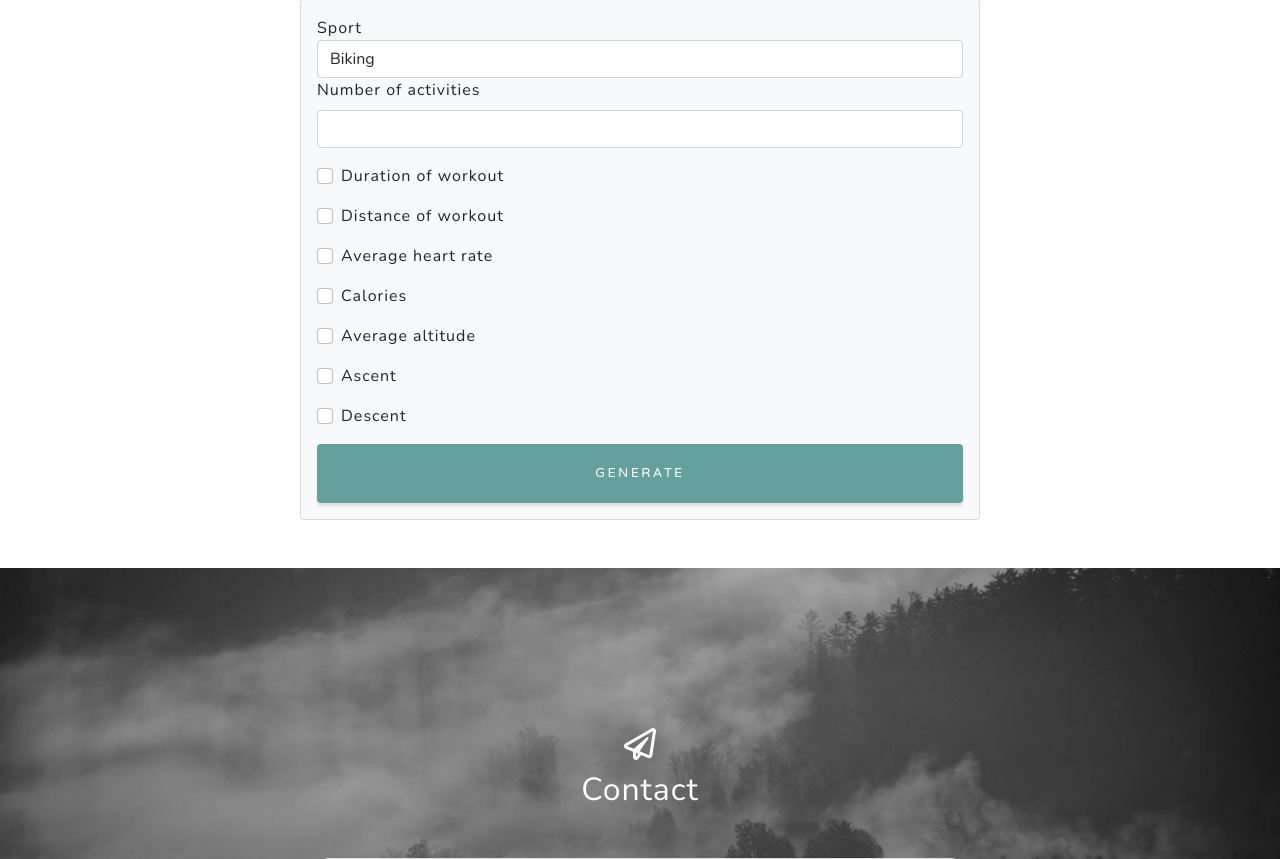
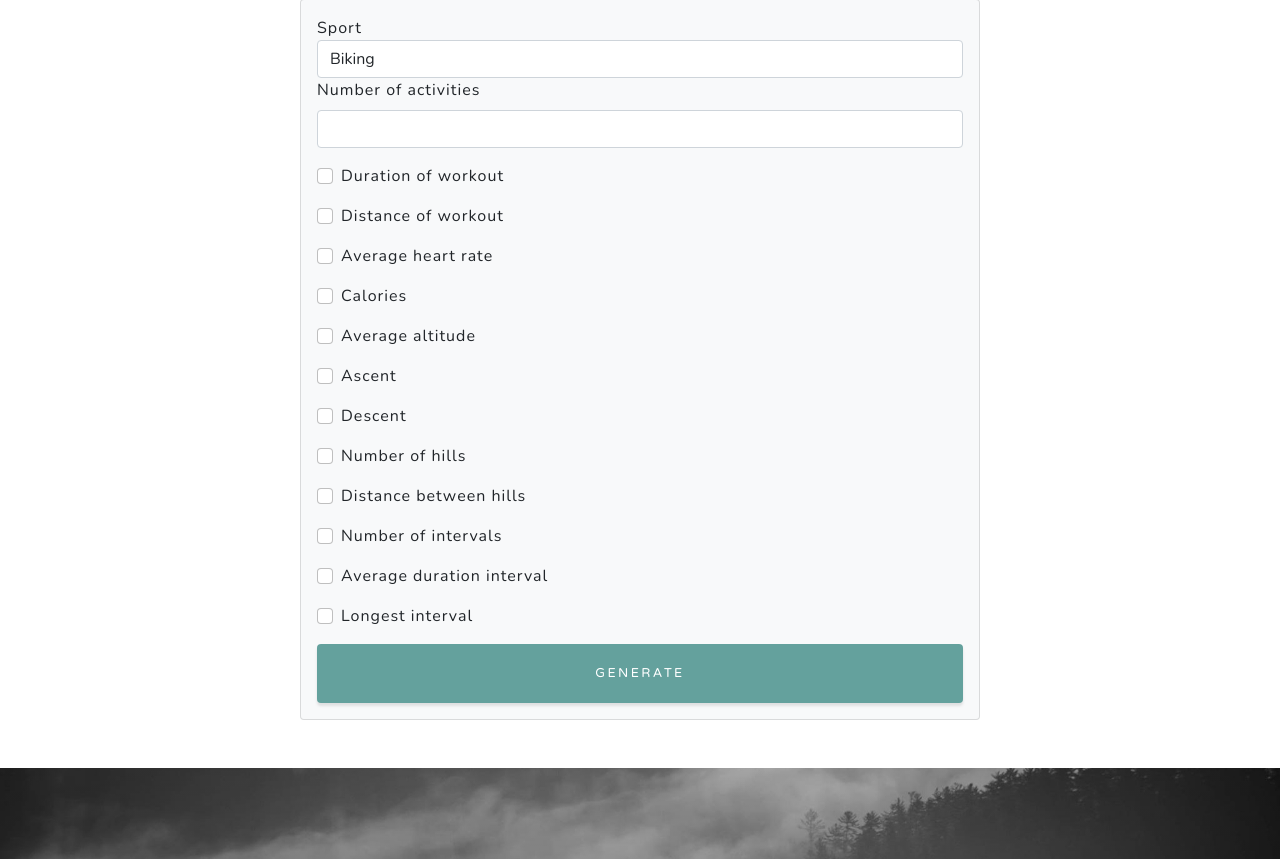
Before and after one commit to FaricSamo/SportyDataGen-App, a Flask app: page / in a window 1280 px wide. Shown: the part 625-1484 px from the top of the page. Run offline with Flask 2, Linux system fonts and the light colour scheme; some libraries are stand-ins or nearby versions.

Commit message:
added parameters for generator

```diff
--- a/app.py
+++ b/app.py
@@ -47,12 +47,17 @@ def results():
         #pace = request.form.get("pace")
         ascent = request.form.get("ascent")
         descent = request.form.get("descent")
+        number_of_hills = request.form.get("number_of_hills")
+        distance_between_hills = request.form.get("distance_between_hills")
+        number_of_intervals = request.form.get("number_of_intervals")
+        average_interval_duration = request.form.get("average_interval_duration")
+        longest_interval = request.form.get("longest_interval")
         #intensity = request.form.get("intensity")
         #clusters = request.form.get("clusters")
         #approach = request.form.get("approach")
         #allowMissData = request.form.get("allowMissData")
 
-        all_parameters.update({"duration":duration, "distance":distance, "heart_rate":heart_rate, "calories":calories, "avg_altitude":avg_altitude, "max_altitude":max_altitude, "ascent":ascent, "descent":descent})
+        all_parameters.update({"duration":duration, "distance":distance, "heart_rate":heart_rate, "calories":calories, "avg_altitude":avg_altitude, "max_altitude":max_altitude, "ascent":ascent, "descent":descent, "number_of_hills":number_of_hills, "distance_between_hills":distance_between_hills, "number_of_intervals":number_of_intervals, "average_interval_duration":average_interval_duration, "longest_interval":longest_interval})
         #all_parameters = {activity_type, number_activities, duration, distance, hr_avg, calories, altitude_avg, altitude_max, pace, ascent, descent, allowMissData}
 
         if number_activities.isnumeric():
--- a/templates/generator.html
+++ b/templates/generator.html
@@ -63,6 +63,26 @@
                         <input type="checkbox" class="form-check-input" id="descent" name="descent">
                         <label class="form-check-label" for="descent">Descent</label>
                     </div>
+                    <div class="mb-3 form-check">
+                        <input type="checkbox" class="form-check-input" id="number_of_hills" name="number_of_hills">
+                        <label class="form-check-label" for="number_of_hills">Number of hills</label>
+                    </div>
+                    <div class="mb-3 form-check">
+                        <input type="checkbox" class="form-check-input" id="distance_between_hills" name="distance_between_hills">
+                        <label class="form-check-label" for="distance_between_hills">Distance between hills</label>
+                    </div>
+                    <div class="mb-3 form-check">
+                        <input type="checkbox" class="form-check-input" id="number_of_intervals" name="number_of_intervals">
+                        <label class="form-check-label" for="number_of_intervals">Number of intervals</label>
+                    </div>
+                    <div class="mb-3 form-check">
+                        <input type="checkbox" class="form-check-input" id="average_interval_duration" name="average_interval_duration">
+                        <label class="form-check-label" for="average_interval_duration">Average duration interval</label>
+                    </div>
+                    <div class="mb-3 form-check">
+                        <input type="checkbox" class="form-check-input" id="longest_interval" name="longest_interval">
+                        <label class="form-check-label" for="longest_interval">Longest interval</label>
+                    </div>
                     <!--<div class="form-group">
                         <label for="intensity">Intensity</label>
                         <select class="form-control" id="intensity" name="intensity">
```
